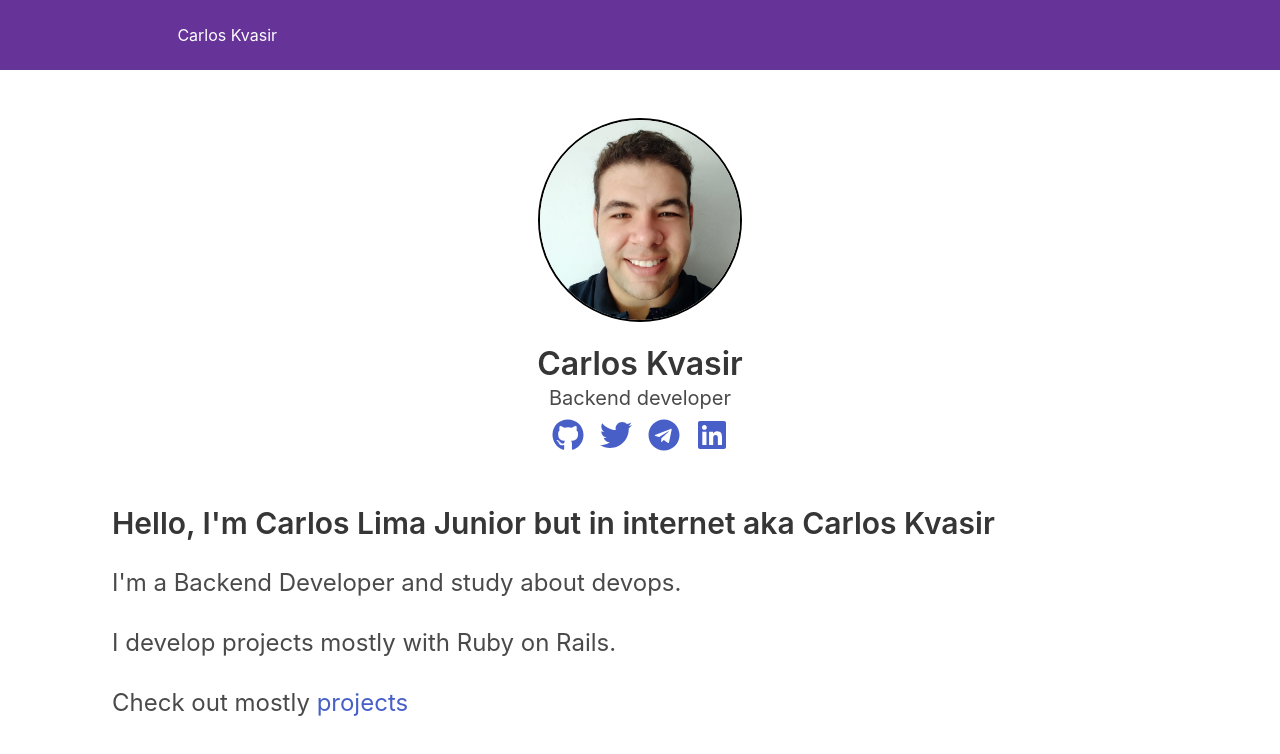
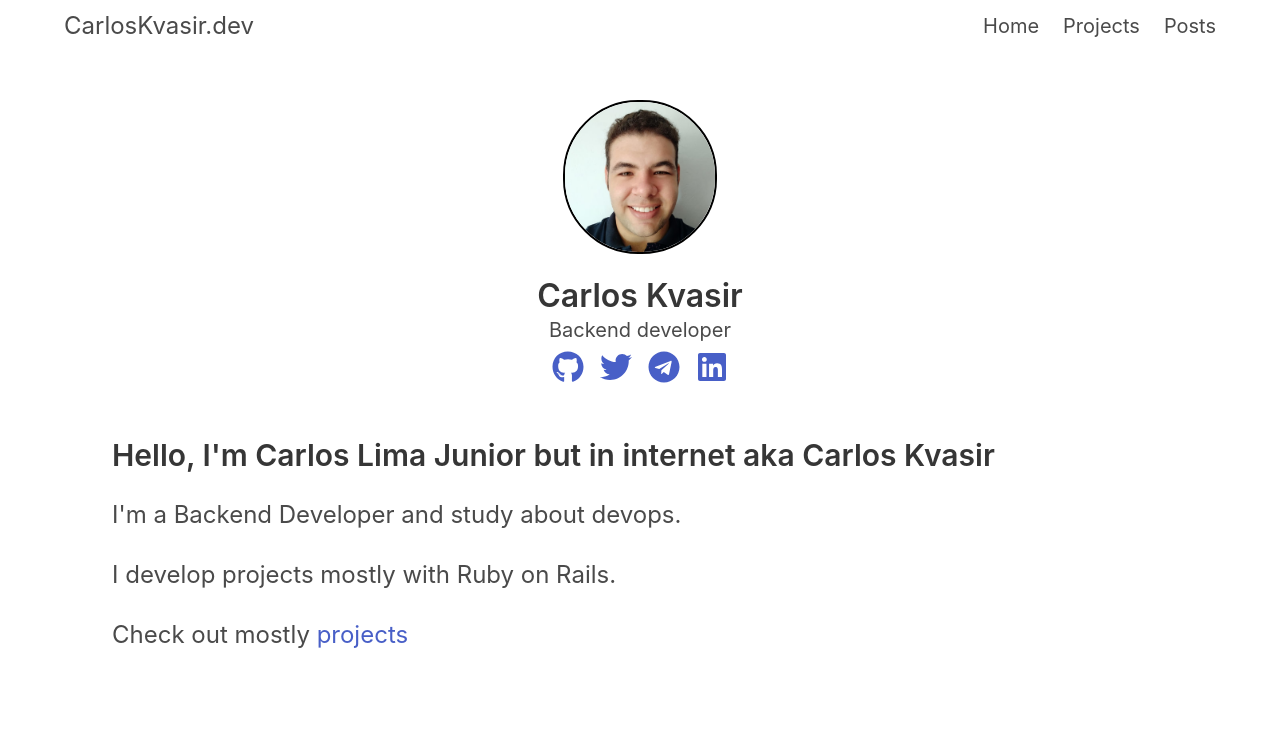
Before and after one commit to carloskvasir/carloskvasir.dev, a Gatsby site: page / in a window 1280 px wide. Built offline with nearby package versions, Linux system fonts and the light colour scheme; Gatsby itself is replaced by a stand-in of ours.

Commit message:
refactor: Header

```diff
--- a/src/components/Header.jsx
+++ b/src/components/Header.jsx
@@ -1,36 +1,72 @@
-import React from 'react';
+import React, { Component } from 'react';
 import PropTypes from 'prop-types';
+import { Link } from 'gatsby';
 
-const Header = ({ siteTitle }) => (
-  <div
-    style={{
-      background: 'rebeccapurple',
-      marginBottom: '1.45rem'
-    }}>
-    <div
-      style={{
-        margin: '0 auto',
-        maxWidth: 960,
-        padding: '1.45rem 1.0875rem'
-      }}>
-      <h1
-        style={{
-          margin: 0,
-          color: 'white',
-          textDecoration: 'none'
-        }}>
-        {siteTitle}
-      </h1>
-    </div>
-  </div>
-);
+class Header extends Component {
+  constructor(props) {
+    super(props);
+    this.state = {
+      isMenuOpen: false
+    };
+  }
 
-Header.propTypes = {
-  siteTitle: PropTypes.string
-};
+  handleMenu = () => {
+    this.setState(previusState => ({
+      isMenuOpen: !previusState.isMenuOpen
+    }));
+  };
 
-Header.defaultProps = {
-  siteTitle: ''
-};
+  closeMenu = () => {
+    this.setState({ isMenuOpen: false });
+  };
+
+  render = () => {
+    const { siteTitle } = this.props;
+    const { isMenuOpen } = this.state;
+    const burgerClass = isMenuOpen ? 'is-active' : '';
+
+    return (
+      <nav className="navbar">
+        <div className="container">
+          <div className="navbar-brand">
+            <Link className="navbar-item is-size-4" to="/">
+              CarlosKvasir.dev
+            </Link>
+            <button
+              className={`navbar-burger ${burgerClass}`}
+              type="button"
+              aria-label="menu"
+              onClick={this.handleMenu}>
+              <span aria-hidden="true" />
+              <span aria-hidden="true" />
+              <span aria-hidden="true" />
+            </button>
+          </div>
+          <div className={`navbar-menu ${burgerClass}`}>
+            <div className="navbar-end">
+              <Link className="navbar-item is-size-5" to="/" onClick={this.closeMenu}>
+                Home
+              </Link>
+              <Link className="navbar-item is-size-5" to="/projects" onClick={this.closeMenu}>
+                Projects
+              </Link>
+              <Link className="navbar-item is-size-5" to="/posts" onClick={this.closeMenu}>
+                Posts
+              </Link>
+            </div>
+          </div>
+        </div>
+      </nav>
+    );
+  };
+}
+
+//Header.propTypes = {
+//  siteTitle: PropTypes.string
+//};
+//
+//Header.defaultProps = {
+//  siteTitle: ''
+//};
 
 export default Header;
--- /dev/null
+++ b/src/components/Header.scss
@@ -0,0 +1,4 @@
+.navbar-burger {
+  border: 0;
+  background-color: transparent;
+}
--- a/src/pages/index.jsx
+++ b/src/pages/index.jsx
@@ -2,7 +2,7 @@ import React from 'react';
 import { Link } from 'gatsby';
 import { StaticImage } from 'gatsby-plugin-image';
 import { FontAwesomeIcon } from '@fortawesome/react-fontawesome';
-import { faGithub, faTwitter, faLinkedin, faTelegram } from '@fortawesome/free-brands-svg-icons';
+import { faGithub, faLinkedin, faTelegram, faTwitter } from '@fortawesome/free-brands-svg-icons';
 
 import Layout from '../components/Layout';
 import Seo from '../components/Seo';
@@ -16,14 +16,14 @@ const Home = () => (
       keywords="Ruby, Rails, API, developer"
     />
     <header className="has-text-centered">
-      <figure className="image is-a128x128">
+      <figure className="image">
         <StaticImage
           className="is-rounded"
           src="../assets/images/carloskvasir.png"
           alt="Carlos Kvasir"
           placeholder="blurred"
-          width={200}
-          height={200}
+          width={150}
+          height={150}
         />
       </figure>
       <h1 className="title">Carlos Kvasir</h1>
--- a/src/styles/home.scss
+++ b/src/styles/home.scss
@@ -3,6 +3,6 @@
 
   .is-rounded {
     border: solid 2px black;
-    border-radius: 50%;
+    border-radius: 75px;
   }
 }
--- a/src/styles/index.scss
+++ b/src/styles/index.scss
@@ -1 +1,2 @@
 @import '~bulma/bulma';
+@import '../components/Header.scss';
```
